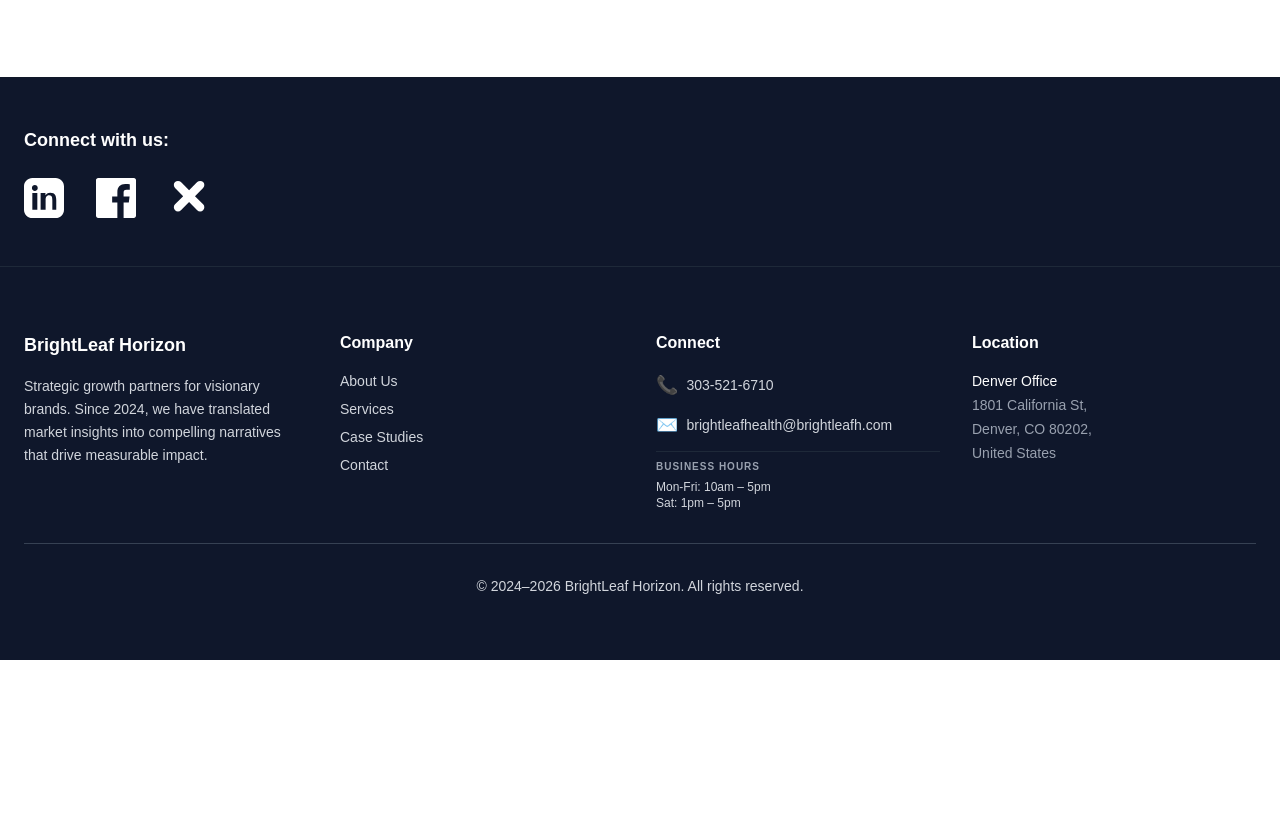
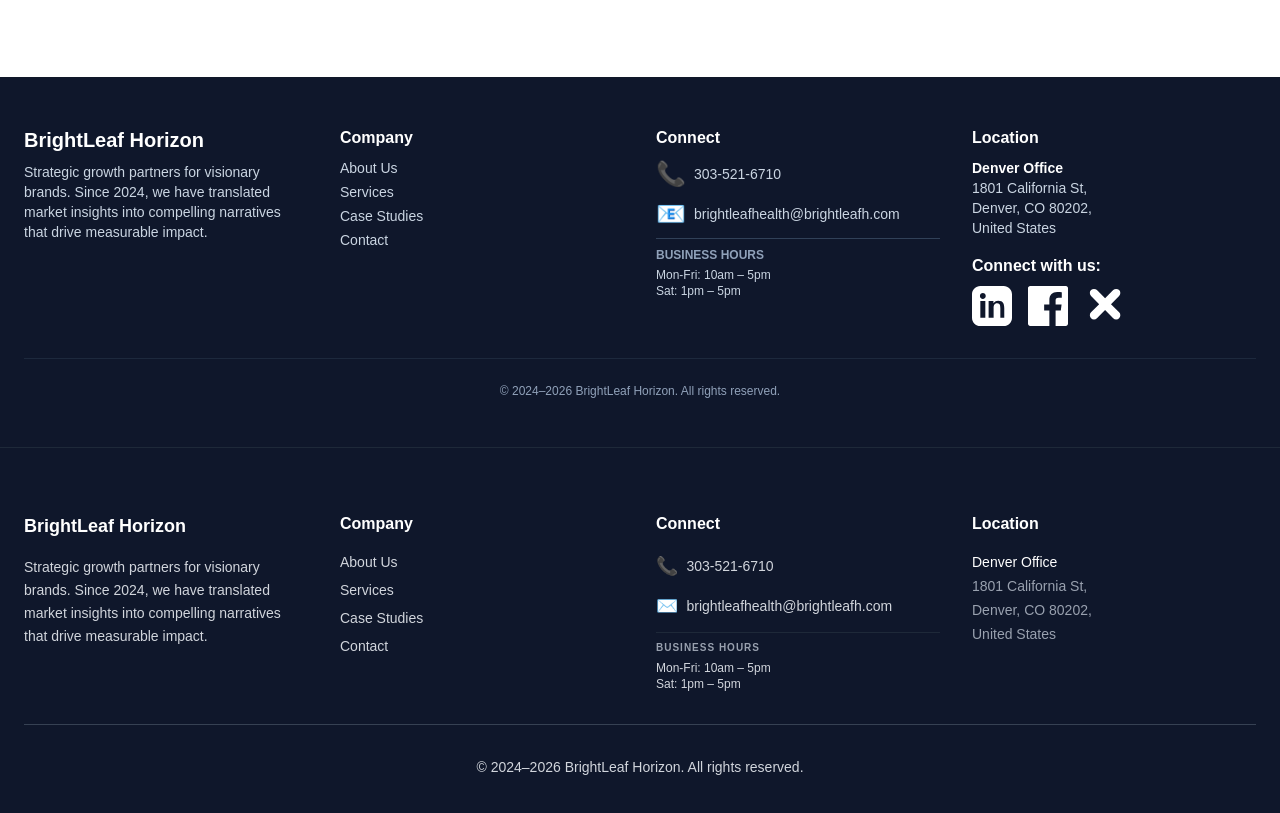
Before and after one commit to Sharon-DA/brightleaf-horizon, a Next.js app: page /about in a window 1280 px wide. Shown: the part 2440-3253 px from the top of the page. Before the commit the page ends 3100 px from the top, so only its background shows below. Built offline with nearby package versions, Linux system fonts and the light colour scheme.

Commit message:
style: move social media icons under Location in footer

```diff
--- a/src/app/about/page.tsx
+++ b/src/app/about/page.tsx
@@ -120,11 +120,47 @@ export default function AboutPage() {
 
       {/* Social Media Links - Always Visible, Large, and Left-Aligned */}
       <footer className="py-12 px-6 bg-slate-900 border-t border-gray-900 mt-12">
-        <div className="max-w-7xl mx-auto flex flex-col md:flex-row justify-between items-start gap-8">
-          {/* Social Icons Left */}
-          <div className="flex flex-col items-start gap-4 w-full md:w-1/3">
-            <span className="text-white font-semibold text-lg mb-2">Connect with us:</span>
-            <div className="flex gap-8">
+        <div className="max-w-7xl mx-auto grid grid-cols-1 md:grid-cols-4 gap-8">
+          {/* Company Info */}
+          <div>
+            <h3 className="text-white font-bold text-xl mb-2">BrightLeaf Horizon</h3>
+            <p className="text-slate-300 text-sm">Strategic growth partners for visionary brands. Since 2024, we have translated market insights into compelling narratives that drive measurable impact.</p>
+          </div>
+          {/* Company Links */}
+          <div>
+            <h4 className="text-white font-bold mb-2">Company</h4>
+            <ul className="text-slate-300 space-y-1 text-sm">
+              <li><Link href="/about">About Us</Link></li>
+              <li><Link href="/#services">Services</Link></li>
+              <li><Link href="/#cases">Case Studies</Link></li>
+              <li><Link href="/contact">Contact</Link></li>
+            </ul>
+          </div>
+          {/* Connect Info */}
+          <div>
+            <h4 className="text-white font-bold mb-2">Connect</h4>
+            <div className="flex items-center gap-2 mb-2">
+              <span className="text-pink-400 text-2xl">&#128222;</span>
+              <span className="text-slate-300 text-sm">303-521-6710</span>
+            </div>
+            <div className="flex items-center gap-2 mb-2">
+              <span className="text-purple-200 text-2xl">&#128231;</span>
+              <span className="text-slate-300 text-sm">brightleafhealth@brightleafh.com</span>
+            </div>
+            <div className="border-t border-slate-700 my-2"></div>
+            <div className="text-slate-400 text-xs font-bold mb-1">BUSINESS HOURS</div>
+            <div className="text-slate-300 text-xs">Mon-Fri: 10am – 5pm<br/>Sat: 1pm – 5pm</div>
+          </div>
+          {/* Location & Socials */}
+          <div>
+            <h4 className="text-white font-bold mb-2">Location</h4>
+            <div className="text-slate-300 text-sm mb-4">
+              <div className="font-semibold text-white">Denver Office</div>
+              1801 California St,<br/>Denver, CO 80202,<br/>United States
+            </div>
+            <div className="mt-4">
+              <span className="text-white font-semibold text-base mb-2 block">Connect with us:</span>
+              <div className="flex gap-4 mt-2">
                 <a href="https://www.linkedin.com/company/brightleaf-horizon/" target="_blank" rel="noopener noreferrer" aria-label="LinkedIn" className="text-white text-4xl">
                   <svg width="40" height="40" fill="currentColor" viewBox="0 0 24 24"><path d="M19 0h-14c-2.76 0-5 2.24-5 5v14c0 2.76 2.24 5 5 5h14c2.76 0 5-2.24 5-5v-14c0-2.76-2.24-5-5-5zm-11 19h-3v-10h3v10zm-1.5-11.27c-.97 0-1.75-.79-1.75-1.76s.78-1.76 1.75-1.76 1.75.79 1.75 1.76-.78 1.76-1.75 1.76zm13.5 11.27h-3v-5.6c0-1.34-.03-3.07-1.87-3.07-1.87 0-2.16 1.46-2.16 2.97v5.7h-3v-10h2.89v1.36h.04c.4-.75 1.38-1.54 2.85-1.54 3.05 0 3.61 2.01 3.61 4.62v5.56z"/></svg>
                 </a>
@@ -136,8 +172,9 @@ export default function AboutPage() {
                 </a>
               </div>
             </div>
-          {/* ...existing footer content or empty space for layout symmetry... */}
           </div>
+        </div>
+        <div className="max-w-7xl mx-auto mt-8 text-center text-slate-400 text-xs border-t border-slate-800 pt-6">© 2024–2026 BrightLeaf Horizon. All rights reserved.</div>
       </footer>
     </div>
   );
```
Lines whose indentation alone changed are shown as unchanged.
